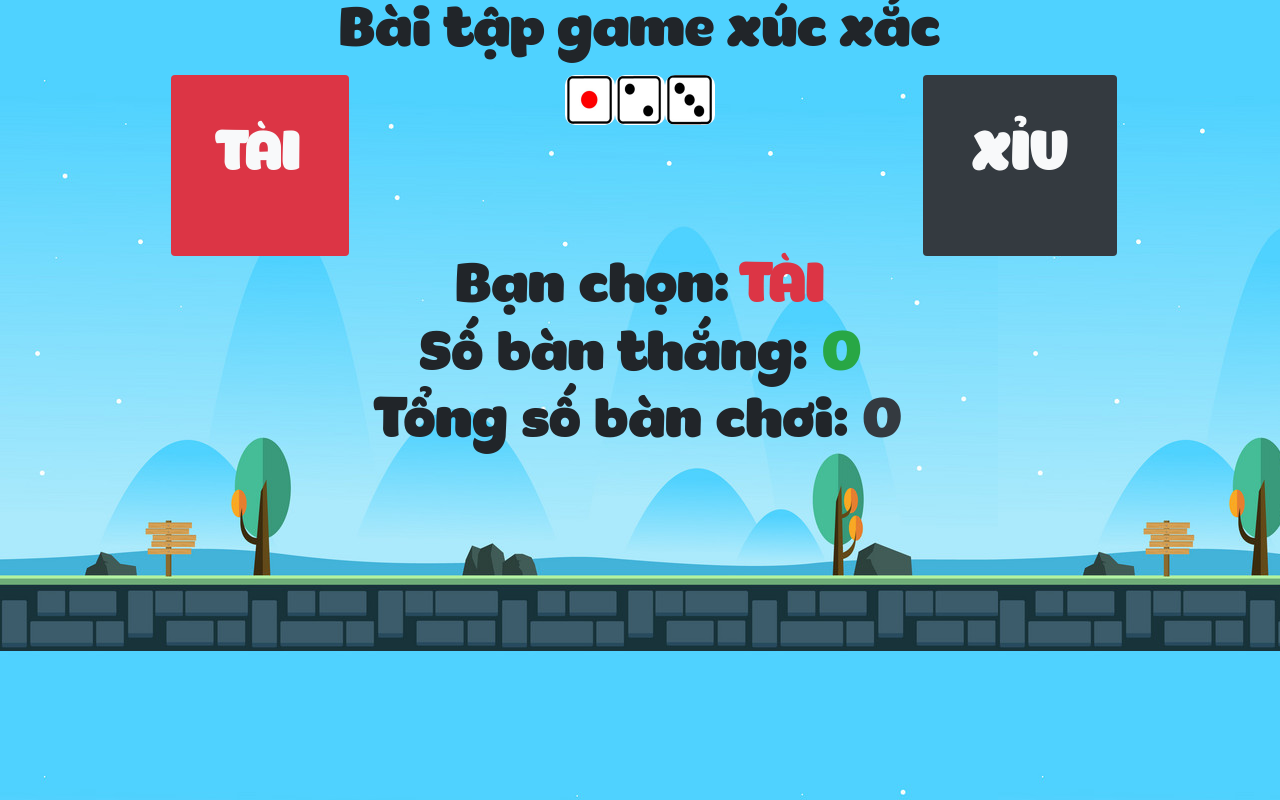
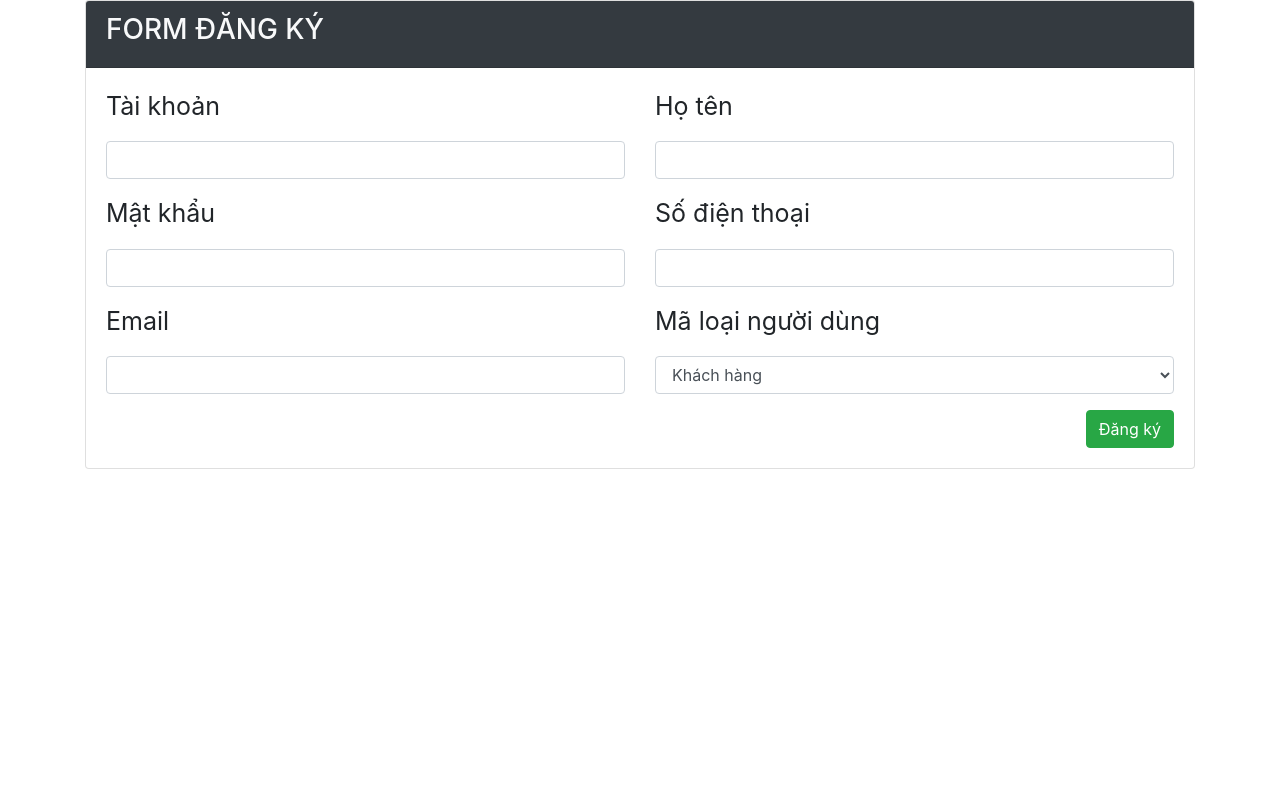
Before and after one commit to DeVilain/react, a React (Create React App) app: page / in a window 1280 px wide. Built offline with nearby package versions, Linux system fonts and the light colour scheme.

Commit message:
buoi8_Validation_Form

```diff
--- a/src/App.js
+++ b/src/App.js
@@ -12,6 +12,7 @@ import BTCar from './BTCar/BTCar';
 import BaiTapGioHangRedux from './ReduxDemo/BaiTapGioHang/BaiTapGioHangRedux';
 import BTGameBauCua from './ReduxDemo/BTGameBauCua/BTGameBauCua';
 import BTXucXac from './ReduxDemo/BTGameXucXac/BTXucXac';
+import Form_Validation from './Form_Validation/Form_Validation';
 
 function App() {
     return (
@@ -25,13 +26,14 @@ function App() {
         <BT2ProductList></BT2ProductList>
         <DemoPropsFunction></DemoPropsFunction>
 
+          {* REDUX *}
           <BTGioHang></BTGioHang>
           <BTCar></BTCar>
+          <BaiTapGioHangRedux></BaiTapGioHangRedux>
+          <BTGameBauCua></BTGameBauCua>
+          <BTXucXac></BTXucXac>*/}
 
-          <BaiTapGioHangRedux></BaiTapGioHangRedux>
-
-          <BTGameBauCua></BTGameBauCua>*/}
-          <BTXucXac></BTXucXac>
+          <Form_Validation></Form_Validation>
       </div>
     );
 }
--- /dev/null
+++ b/src/Form_Validation/Form_Validation.js
@@ -0,0 +1,137 @@
+import React, { Component } from 'react'
+
+export default class Form_Validation extends Component {
+    state = {
+        values: {
+            taiKhoan: '',
+            matKhau: '',
+            hoTen: '',
+            soDt: '',
+            email: '',
+            maLoaiNguoiDung: '',
+        },
+        errors: {
+            taiKhoan: '',
+            matKhau: '',
+            hoTen: '',
+            soDt: '',
+            email: '',
+        }
+    }
+
+    handleChange = (event) => {
+        let { name, value, type } = event.target;
+        var newValue = {
+            ...this.state.values, // giữ lại những values cũ sau khi thay đổi
+            [name]: value
+        }
+        var newErrors = {
+            ...this.state.errors, // giữ lại những errors cũ sau khi thay đổi
+            [name]: value.trim() === '' ? `${name} không được bỏ trống` : ''
+        }
+        if (type === 'email') {
+            let regexEmail = /^(([^<>()\[\]\\.,;:\s@"]+(\.[^<>()\[\]\\.,;:\s@"]+)*)|(".+"))@((\[[0-9]{1,3}\.[0-9]{1,3}\.[0-9]{1,3}\.[0-9]{1,3}\])|(([a-zA-Z\-0-9]+\.)+[a-zA-Z]{2,}))$/;
+            if (!regexEmail.test(value)) {
+                newErrors[name] = name + 'không hợp lệ !';
+            }
+        }
+
+
+        var newState = {
+            values: newValue,
+            errors: newErrors
+        }
+        // set state sau khi xử lý lỗi
+        this.setState(newState, () => {
+            console.log(this.state);
+        })
+    }
+
+    handleSubmit = (event)=>{
+        // Ngăn sự kiện vẫn submit được mặc dù có lỗi
+        event.preventDefault();
+
+        // kiểm tra các giá trị trong state values có rỗng hay không,
+        let valid = true; // gán cờ
+        for(let key in this.state.values){
+            if(this.state.values[key] === ''){
+                valid = false;
+                break;
+            }
+        }
+        // kiểm tra các giá trị trong state errors có rỗng hay không,
+        for(let key in this.state.errors){
+            if(this.state.errors[key] !== ''){
+                valid = false;
+            }
+        }
+        // báo lỗi nếu 1 trong các input rỗng
+        if(!valid){
+            alert('Dữ liệu không hợp lệ!');
+            return;
+        }
+        alert('Đăng ký thành công');
+    }
+
+    render() {
+        return (
+            <form onSubmit={this.handleSubmit} className="container">
+                <div className="card text-left">
+                    <div className="card-header bg-dark text-light">
+                        <h3>FORM ĐĂNG KÝ</h3>
+                    </div>
+                    <div className="card-body">
+                        <div className="row">
+                            <div className="col-6">
+                                <div className="form-group">
+                                    <p style={{ fontSize: 25 }}>Tài khoản</p>
+                                    <input className="form-control" name="taiKhoan" id=""
+                                        onChange={this.handleChange} /> {/* nếu ko có dấu ngoặc() thì khi xảy ra sự kiện mới chạy hàm */}
+                                    <p className="text-danger">{this.state.errors.taiKhoan}</p>
+                                </div>
+                                <div className="form-group">
+                                    <p style={{ fontSize: 25 }}>Mật khẩu</p>
+                                    <input type="password" className="form-control" name="matKhau" id=""
+                                        onChange={this.handleChange} />
+                                    <p className="text-danger">{this.state.errors.matKhau}</p>
+                                </div>
+                                <div className="form-group">
+                                    <p style={{ fontSize: 25 }}>Email</p>
+                                    <input type="email" className="form-control" name="email" id=""
+                                        onChange={this.handleChange} />
+                                    <p className="text-danger">{this.state.errors.email}</p>
+                                </div>
+                            </div>
+                            <div className="col-6">
+                                <div className="form-group">
+                                    <p style={{ fontSize: 25 }}>Họ tên</p>
+                                    <input className="form-control" name="hoTen" id=""
+                                        onChange={this.handleChange} />
+                                    <p className="text-danger">{this.state.errors.hoTen}</p>
+                                </div>
+                                <div className="form-group">
+                                    <p style={{ fontSize: 25 }}>Số điện thoại</p>
+                                    <input className="form-control" name="soDt" id=""
+                                        onChange={this.handleChange} />
+                                    <p className="text-danger">{this.state.errors.soDt}</p>
+                                </div>
+                                <div className="form-group">
+                                    <p style={{ fontSize: 25 }}>Mã loại người dùng</p>
+                                    <select className="form-control" name="maLoaiNguoiDung" id="">
+                                        <option value="KhachHang">Khách hàng</option>
+                                        <option value="QuanTri">Quản trị</option>
+                                    </select>
+                                </div>
+                            </div>
+                        </div>
+                        <div className="row">
+                            <div className="text-right col-12">
+                                <button className="btn btn-success">Đăng ký</button>
+                            </div>
+                        </div>
+                    </div>
+                </div>
+            </form>
+        )
+    }
+}
--- a/src/ReduxDemo/BTGameXucXac/BanCuoc.js
+++ b/src/ReduxDemo/BTGameXucXac/BanCuoc.js
@@ -1,37 +1,51 @@
 import React, { Component } from 'react'
-import {connect} from 'react-redux'
+import { connect } from 'react-redux'
 
-export default class BanCuoc extends Component {
+class BanCuoc extends Component {
+
     render() {
+        let quanCuoc = this.props;
         return (
             <div className="container">
                 <h3 className="display-4 text-center">Bài tập game xúc xắc</h3>
                 <div className="row text-center">
                     <div className="col-4">
-                        <button className="p-5 btn bg-danger text-light">
-                            <p className="display-4">TÀI</p>
+                        <button className="p-5 btn bg-danger text-light" onClick={()=>{this.props.dispatch({
+                            type:'DAT_CUOC_XUC_XAC',
+                            banChon: 'TÀI'
+                        })}}>
+                            <p className="display-4">Tài</p>
                         </button>
                     </div>
                     <div className="col-4">
-                        <img src="./img/gameXucXac/1.png" alt="" width={50} height={50} style={{borderRadius:'10px'}}/>
-                        <img src="./img/gameXucXac/2.png" alt="" width={50} height={50} style={{borderRadius:'10px'}}/>
-                        <img src="./img/gameXucXac/3.png" alt="" width={50} height={50} style={{borderRadius:'10px'}}/>
+                        {/** cách viết trực tiếp */}
+                        {this.props.mangXucXac.map((xucXac, index) => (
+                            <img src={xucXac.hinhAnh} key={index} width={50} height={50} alt="" />
+                        ))}
                     </div>
                     <div className="col-4">
-                        <button className="p-5 btn bg-dark text-light">
-                            <p className="display-4">XỈU</p>
+                        <button className="p-5 btn bg-dark text-light" onClick={()=>{this.props.dispatch({
+                            type:'DAT_CUOC_XUC_XAC',
+                            banChon:'XỈU'
+                        })}}>
+                            <p className="display-4">Xỉu</p>
                         </button>
                     </div>
                 </div>
+
+
             </div>
         )
     }
 }
 
-/*const mapStateToProps = (state)=>{
+const mapStateToProps = (state) => {
     return {
+        mangXucXac: state.BTGameXucXacReducer.mangXucXac,
+        banChon: state.BTGameXucXacReducer.banChon
+    }
+} // state => {return{key: value}} ~~ state => ({key:value})
 
-    }
-}
 
-export default connect()*/
+
+export default connect(mapStateToProps)(BanCuoc);
--- a/src/ReduxDemo/BTGameXucXac/KetQuaTroChoi.js
+++ b/src/ReduxDemo/BTGameXucXac/KetQuaTroChoi.js
@@ -1,13 +1,45 @@
 import React, { Component } from 'react'
+import { connect } from 'react-redux'
 
-export default class KetQuaTroChoi extends Component {
+class KetQuaTroChoi extends Component {
+
     render() {
         return (
             <div className="container text-center display-4">
-                <div>Bạn chọn: <span className="text-danger">TÀI</span></div>
-                <div>Số bàn thắng: <span className="text-success">0</span></div>
-                <div>Tổng số bàn chơi: <span className="text-dark">0</span></div>
+                <div>Bạn chọn: <span className="text-danger">{this.props.banChon}</span></div>
+                <div>Số bàn thắng: <span className="text-success">{this.props.soBanThang}</span></div>
+                <div>Tổng số bàn chơi: <span className="text-dark">{this.props.soBanChoi}</span></div>
+
+                <button className="btn btn-success mt-4 p-3" onClick={() => {
+                    var number = 0;
+                    let randomXiNgau = setInterval(() => {
+                        number++;
+                        this.props.dispatch({ type: 'RANDOM_XI_NGAU' });
+                        if (number > 10) {// random 10 lần
+                            // dừng hàm lặp random trước khi tính điểm
+                            clearInterval(randomXiNgau);
+
+                            // dispatch tính điểm
+                            this.props.dispatch({
+                                type: 'TINH_DIEM'
+                            })
+                        }
+                    }, 50);
+
+
+                }}><span className="display-4">Play game</span></button>
+
             </div>
         )
     }
 }
+
+const mapStateToProps = (state) => ({
+    banChon: state.BTGameXucXacReducer.banChon,
+    soBanThang: state.BTGameXucXacReducer.soBanThang,
+    soBanChoi: state.BTGameXucXacReducer.soBanChoi
+}) // cách viết gọn hơn, lược bỏ đc return
+
+
+
+export default connect(mapStateToProps)(KetQuaTroChoi)
--- a/src/redux/reducers/BTGameXucXacReducer.js
+++ b/src/redux/reducers/BTGameXucXacReducer.js
@@ -1,10 +1,10 @@
 const dsXucXac = [
     { ma: 1, hinhAnh: './img/gameXucXac/1.png', soDiem: 1 },
-    { ma: 2, hinhAnh: './img/gameXucXac/2.png', soDiem: 1 },
-    { ma: 3, hinhAnh: './img/gameXucXac/3.png', soDiem: 1 },
-    { ma: 4, hinhAnh: './img/gameXucXac/1.png', soDiem: 4 },
-    { ma: 5, hinhAnh: './img/gameXucXac/2.png', soDiem: 5 },
-    { ma: 6, hinhAnh: './img/gameXucXac/3.png', soDiem: 6 }
+    { ma: 2, hinhAnh: './img/gameXucXac/2.png', soDiem: 2 },
+    { ma: 3, hinhAnh: './img/gameXucXac/3.png', soDiem: 3 },
+    { ma: 4, hinhAnh: './img/gameXucXac/4.png', soDiem: 4 },
+    { ma: 5, hinhAnh: './img/gameXucXac/5.png', soDiem: 5 },
+    { ma: 6, hinhAnh: './img/gameXucXac/6.png', soDiem: 6 }
 ]
 
 const stateDefault = {
@@ -15,12 +15,39 @@ const stateDefault = {
         { ma: 1, hinhAnh: './img/gameXucXac/1.png', soDiem: 1 },
         { ma: 2, hinhAnh: './img/gameXucXac/2.png', soDiem: 1 },
         { ma: 3, hinhAnh: './img/gameXucXac/3.png', soDiem: 1 }
-    ]
+    ],
+
 }
 
-const BTGameXucXacReducer = (state = stateDefault, action)=>{
-    switch(action.type){
-        default: return {...state};
+const BTGameXucXacReducer = (state = stateDefault, action) => {
+    switch (action.type) {
+        case 'DAT_CUOC_XUC_XAC': {
+            state.banChon = action.banChon;
+            return { ...state };
+        }
+        case 'RANDOM_XI_NGAU': {
+            let mangXiNgau = [];
+            for (let i = 0; i < 3; i++) {
+                let soNgauNhien = Math.floor(Math.random() * 6);
+                mangXiNgau.push(dsXucXac[soNgauNhien]);
+            }
+            return { ...state, mangXucXac: mangXiNgau };
+
+        }
+        case 'TINH_DIEM': {
+            // tính tổng điểm các quân xúc xắc trong mảng xúc xắc
+            let tongDiem = state.mangXucXac.reduce((tongDiem_XiNgau, xiNgau, index) => {
+                return tongDiem_XiNgau += xiNgau.soDiem;
+            }, 0);
+
+            // trường hợp thắng. XỈU từ 4 -> 10, TÀI từ 11 -> 17
+            if ((tongDiem > 10 && state.banChon === 'TÀI') || (tongDiem <= 10 && state.banChon === 'XỈU')) {
+                state.soBanThang += 1;
+            }
+            state.soBanChoi += 1;
+            return { ...state };
+        }
+        default: return { ...state };
     }
 }
 
```
Also changed, not shown: src/redux/reducers/BTGameBauCuaReducer.js (+10 -7 lines).
